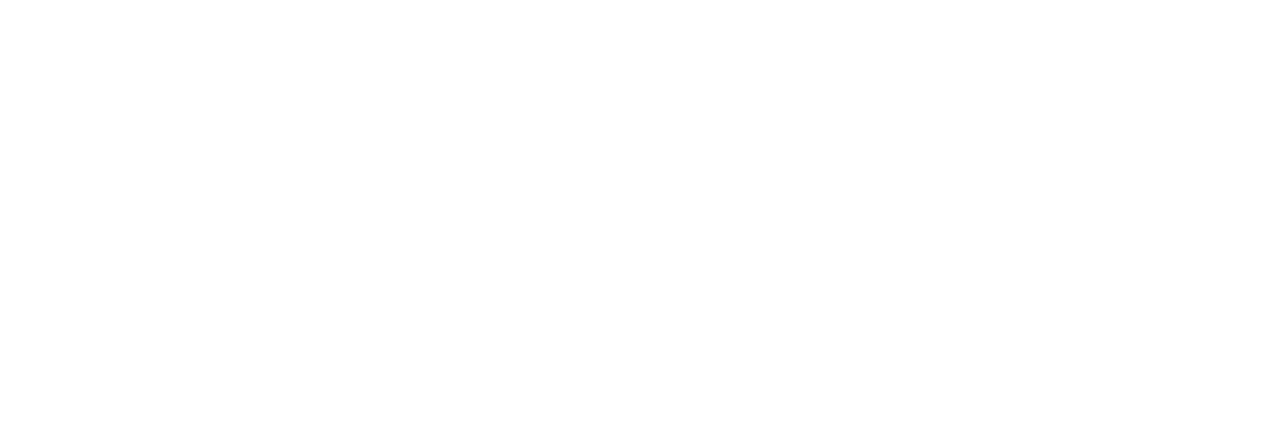
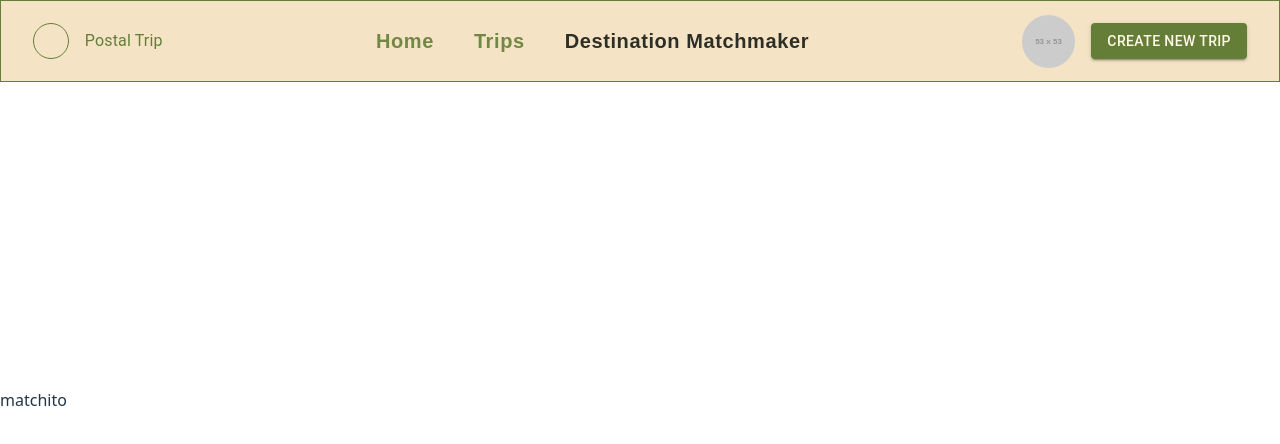
Before and after one commit to valegaru/WebProject, a React (Vite) app in the folder my-react-app/: page /matchmaker in a window 1280 px wide. Shown: the top 444 px of the page. Built offline with nearby package versions, Linux system fonts and the light colour scheme.

Commit message:
working on router navigation

```diff
--- a/my-react-app/src/components/Navbar/Navbar.css
+++ b/my-react-app/src/components/Navbar/Navbar.css
@@ -1,11 +1,10 @@
-
 .navbar {
   background-color: #f4e4c5;
   border: 1px solid #647e37;
   display: flex;
   position: sticky;
   top: 0;
-  z-index: 1
+  z-index: 1;
 }
 
 .logo-container {
@@ -39,15 +38,19 @@
   letter-spacing: 0.6px;
   cursor: pointer;
   opacity: 0.9;
+  text-decoration: none;
+  transition: all 0.2s ease-in-out;
 }
 
-.nav-link.bold {
+.nav-link:hover {
+  opacity: 1;
   color: #2d2e27;
-  font-weight: 800;
 }
 
 .nav-link.active {
   opacity: 1;
+  font-weight: 800;
+  color: #2d2e27;
 }
 
 .cta-button {
--- a/my-react-app/src/components/Navbar/Navbar.jsx
+++ b/my-react-app/src/components/Navbar/Navbar.jsx
@@ -1,4 +1,5 @@
 import * as React from 'react';
+import { NavLink } from 'react-router-dom';
 import AppBar from '@mui/material/AppBar';
 import Box from '@mui/material/Box';
 import Toolbar from '@mui/material/Toolbar';
@@ -10,20 +11,32 @@
 
 const Navbar = () => {
   return (
-    <AppBar elevation={0} sx={{ backgroundColor: '#f4e4c5', px: 4, py: 1 }} className="navbar" >
-
+    <AppBar elevation={0} sx={{ backgroundColor: '#f4e4c5', px: 4, py: 1 }} className="navbar">
       <Toolbar disableGutters sx={{ justifyContent: 'space-between' }}>
-
         <Box className="logo-container">
           <Box className="logo-circle" />
           <Typography className="nav-title">Postal Trip</Typography>
         </Box>
 
-
         <Stack direction="row" spacing={5} alignItems="center">
-          <Typography className="nav-link active bold">Home</Typography>
-          <Typography className="nav-link">Trips</Typography>
-          <Typography className="nav-link">Destination Matchmaker</Typography>
+          <NavLink
+            to="/"
+            className={({ isActive }) => isActive ? 'nav-link active' : 'nav-link'}
+          >
+            Home
+          </NavLink>
+          <NavLink
+            to="/tripPlanner"
+            className={({ isActive }) => isActive ? 'nav-link active' : 'nav-link'}
+          >
+            Trips
+          </NavLink>
+          <NavLink
+            to="/matchmaker"
+            className={({ isActive }) => isActive ? 'nav-link active' : 'nav-link'}
+          >
+            Destination Matchmaker
+          </NavLink>
         </Stack>
 
         <Stack direction="row" spacing={2} alignItems="center">
@@ -32,9 +45,7 @@
             Create New Trip
           </Button>
         </Stack>
-
       </Toolbar>
-
     </AppBar>
   );
 };
--- a/my-react-app/src/pages/ExpenseTracker/ExpenseTracker.jsx
+++ b/my-react-app/src/pages/ExpenseTracker/ExpenseTracker.jsx
@@ -1,7 +1,12 @@
+import Navbar from "../../components/Navbar/Navbar"
+
 function ExpenseTracker() {
 
   return (
-    <></>
+      <>
+        <Navbar></Navbar>
+        <p>ejpense</p>
+      </>
   )
 }
 
--- a/my-react-app/src/pages/Matchmaker/Matchmaker.jsx
+++ b/my-react-app/src/pages/Matchmaker/Matchmaker.jsx
@@ -1,7 +1,12 @@
+import Navbar from "../../components/Navbar/Navbar"
+
 function Matchmaker() {
 
     return (
-      <></>
+      <>
+        <Navbar></Navbar>
+        <p>matchito</p>
+      </>
     )
   }
 
--- a/my-react-app/src/pages/TripPlanner/TripPlanner.jsx
+++ b/my-react-app/src/pages/TripPlanner/TripPlanner.jsx
@@ -1,7 +1,12 @@
+import Navbar from "../../components/Navbar/Navbar"
+
 function TripPlanner() {
 
     return (
-      <></>
+      <>
+        <Navbar></Navbar>
+        <p>tri planer</p>
+      </>
     )
   }
 
```
Also changed, not shown: my-react-app/src/components/Card/Card.jsx (+33 -0 lines).
